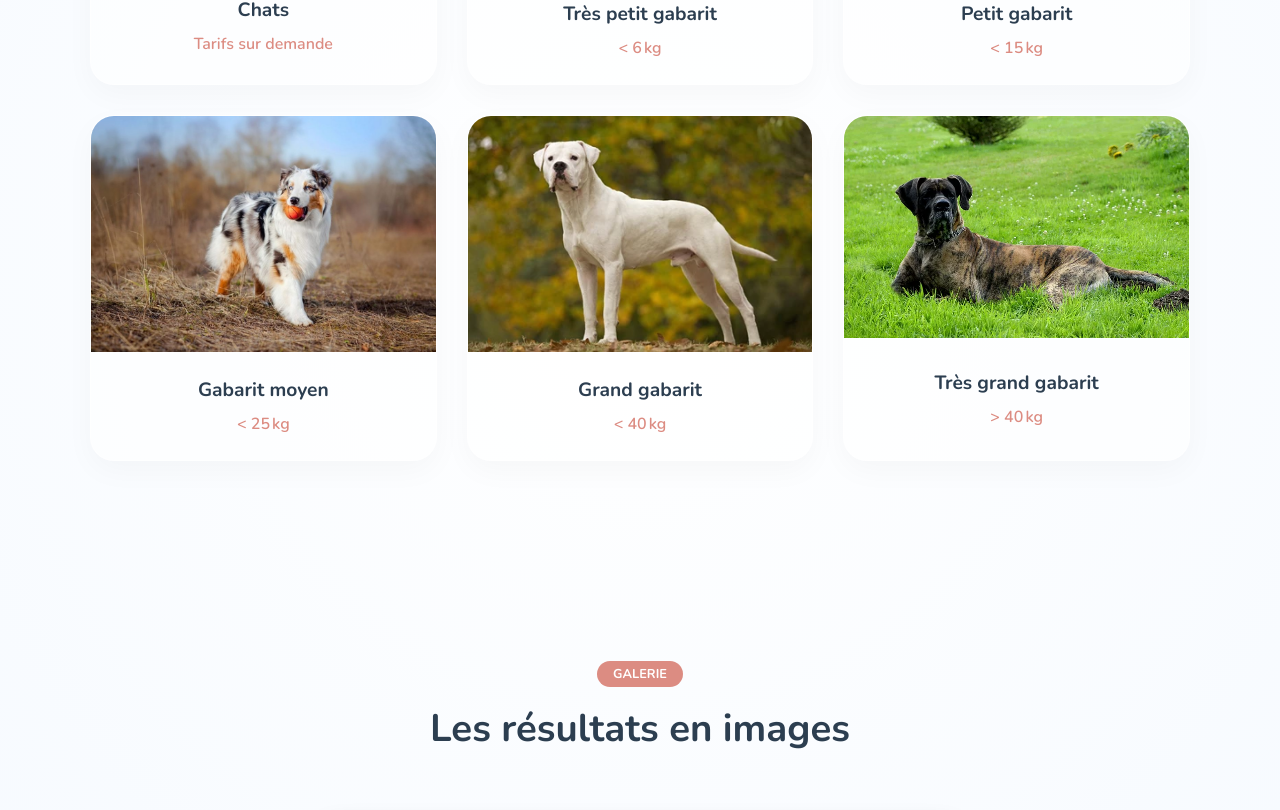
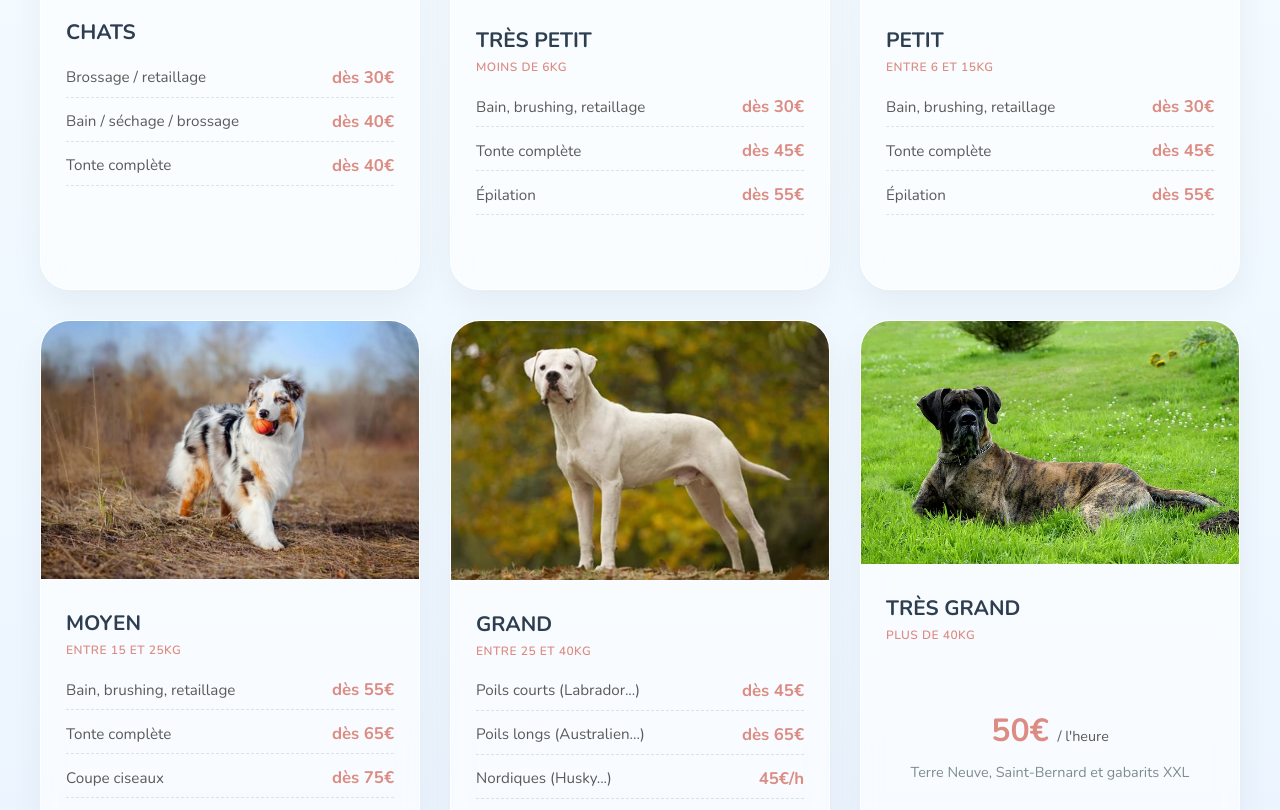
Before and after one commit to gamerXM67/Canin-os, a Vue app: page / in a window 1280 px wide. Shown: the part 2888-3698 px from the top of the page. Built offline with nearby package versions, Linux system fonts and the light colour scheme.

Commit message:
refonte prix tarifs

```diff
--- a/components/Tarifs.vue
+++ b/components/Tarifs.vue
@@ -11,60 +11,84 @@
                     <figure class="card-top">
                         <img src="../src/assets/dogeChat.webp" alt="Toilettage pour chats" />
                     </figure>
-                    <footer class="card-bottom">
+                    <div class="card-bottom">
                         <h2>Chats</h2>
-                        <p class="price-info">Tarifs sur demande</p>
-                    </footer>
+                        <ul class="price-list">
+                            <li><span>Brossage / retaillage</span> <span class="price">dès 30€</span></li>
+                            <li><span>Bain / séchage / brossage</span> <span class="price">dès 40€</span></li>
+                            <li><span>Tonte complète</span> <span class="price">dès 40€</span></li>
+                        </ul>
+                    </div>
                 </article>
 
                 <article class="card">
                     <figure class="card-top">
-                        <img src="../src/assets/dogeTresPetit.webp" alt="Chien de très petit gabarit" />
+                        <img src="../src/assets/dogeTresPetit.webp" alt="Chien très petit gabarit" />
                     </figure>
-                    <footer class="card-bottom">
-                        <h2>Très petit gabarit</h2>
-                        <p class="weight-info">&lt; 6 kg</p>
-                    </footer>
+                    <div class="card-bottom">
+                        <h2>Très petit <span class="weight-tag">moins de 6kg</span></h2>
+                        <ul class="price-list">
+                            <li><span>Bain, brushing, retaillage</span> <span class="price">dès 30€</span></li>
+                            <li><span>Tonte complète</span> <span class="price">dès 45€</span></li>
+                            <li><span>Épilation</span> <span class="price">dès 55€</span></li>
+                        </ul>
+                    </div>
                 </article>
 
                 <article class="card">
                     <figure class="card-top">
-                        <img src="../src/assets/dogePetit.webp" alt="Chien de petit gabarit" />
+                        <img src="../src/assets/dogePetit.webp" alt="Chien petit gabarit" />
                     </figure>
-                    <footer class="card-bottom">
-                        <h2>Petit gabarit</h2>
-                        <p class="weight-info">&lt; 15 kg</p>
-                    </footer>
+                    <div class="card-bottom">
+                        <h2>Petit <span class="weight-tag">entre 6 et 15kg</span></h2>
+                        <ul class="price-list">
+                            <li><span>Bain, brushing, retaillage</span> <span class="price">dès 30€</span></li>
+                            <li><span>Tonte complète</span> <span class="price">dès 45€</span></li>
+                            <li><span>Épilation</span> <span class="price">dès 55€</span></li>
+                        </ul>
+                    </div>
                 </article>
 
                 <article class="card">
                     <figure class="card-top">
-                        <img src="../src/assets/dogeMoyen.webp" alt="Chien de gabarit moyen" />
+                        <img src="../src/assets/dogeMoyen.webp" alt="Chien gabarit moyen" />
                     </figure>
-                    <footer class="card-bottom">
-                        <h2>Gabarit moyen</h2>
-                        <p class="weight-info">&lt; 25 kg</p>
-                    </footer>
+                    <div class="card-bottom">
+                        <h2>Moyen <span class="weight-tag">entre 15 et 25kg</span></h2>
+                        <ul class="price-list">
+                            <li><span>Bain, brushing, retaillage</span> <span class="price">dès 55€</span></li>
+                            <li><span>Tonte complète</span> <span class="price">dès 65€</span></li>
+                            <li><span>Coupe ciseaux</span> <span class="price">dès 75€</span></li>
+                            <li><span>Épilation</span> <span class="price">dès 85€</span></li>
+                        </ul>
+                    </div>
                 </article>
 
                 <article class="card">
                     <figure class="card-top">
-                        <img src="../src/assets/dogeGrand.webp" alt="Chien de grand gabarit" />
+                        <img src="../src/assets/dogeGrand.webp" alt="Chien grand gabarit" />
                     </figure>
-                    <footer class="card-bottom">
-                        <h2>Grand gabarit</h2>
-                        <p class="weight-info">&lt; 40 kg</p>
-                    </footer>
+                    <div class="card-bottom">
+                        <h2>Grand <span class="weight-tag">entre 25 et 40kg</span></h2>
+                        <ul class="price-list">
+                            <li><span>Poils courts (Labrador...)</span> <span class="price">dès 45€</span></li>
+                            <li><span>Poils longs (Australien...)</span> <span class="price">dès 65€</span></li>
+                            <li><span>Nordiques (Husky...)</span> <span class="price">45€/h</span></li>
+                        </ul>
+                    </div>
                 </article>
 
                 <article class="card">
                     <figure class="card-top">
-                        <img src="../src/assets/dogeTresGrand.webp" alt="Chien de très grand gabarit" />
+                        <img src="../src/assets/dogeTresGrand.webp" alt="Chien très grand gabarit" />
                     </figure>
-                    <footer class="card-bottom">
-                        <h2>Très grand gabarit</h2>
-                        <p class="weight-info">&gt; 40 kg</p>
-                    </footer>
+                    <div class="card-bottom">
+                        <h2>Très grand <span class="weight-tag">plus de 40kg</span></h2>
+                        <div class="special-price">
+                            <span class="main-price">50€ <small>/ l'heure</small></span>
+                            <p class="description">Terre Neuve, Saint-Bernard et gabarits XXL</p>
+                        </div>
+                    </div>
                 </article>
             </div>
         </div>
@@ -74,10 +98,11 @@
 <style scoped>
 #Tarifs {
     padding: 100px 20px;
+    background: linear-gradient(180deg, #f6feff 0%, #ebf4ff 100%);
 }
 
 .container {
-    max-width: 1100px;
+    max-width: 1200px;
     margin: 0 auto;
 }
 
@@ -90,47 +115,50 @@
     display: inline-block;
     background-color: #dc8c82;
     color: white;
-    padding: 4px 16px;
-    border-radius: 20px;
+    padding: 6px 18px;
+    border-radius: 50px;
     font-size: 0.8rem;
     font-weight: 700;
     text-transform: uppercase;
+    letter-spacing: 1px;
     margin-bottom: 15px;
 }
 
 .header h1 {
-    font-size: 2.4rem;
+    font-size: 2.6rem;
     color: #2c3e50;
-    margin-top: 10px;
+    margin: 0;
+    font-weight: 800;
 }
 
 .tableau {
     display: grid;
     grid-template-columns: repeat(3, 1fr);
+    grid-auto-rows: 1fr;
     gap: 30px;
 }
 
 .card {
-    background: rgba(255, 255, 255, 0.5);
-    border-radius: 24px;
-    box-shadow: 0 10px 30px rgba(0, 0, 0, 0.03);
-    border: 1px solid rgba(255, 255, 255, 0.6);
+    background: rgba(255, 255, 255, 0.6);
+    backdrop-filter: blur(10px);
+    border-radius: 30px;
+    border: 1px solid rgba(255, 255, 255, 0.8);
+    box-shadow: 0 15px 35px rgba(0, 0, 0, 0.05);
     overflow: hidden;
-    transition: all 0.3s ease;
+    transition: all 0.4s cubic-bezier(0.175, 0.885, 0.32, 1.275);
     display: flex;
     flex-direction: column;
 }
 
 .card:hover {
-    /* Effet d'élévation au survol */
     transform: translateY(-10px);
-    box-shadow: 0 20px 40px rgba(0, 0, 0, 0.08);
-    background: rgba(255, 255, 255, 0.8);
+    box-shadow: 0 25px 50px rgba(0, 0, 0, 0.1);
+    background: rgba(255, 255, 255, 0.95);
 }
 
 .card-top {
     width: 100%;
-    aspect-ratio: 16 / 9;
+    aspect-ratio: 16 / 10;
     margin: 0;
 }
 
@@ -141,42 +169,100 @@
 }
 
 .card-bottom {
-    padding: 25px 20px;
-    text-align: center;
+    padding: 30px 25px;
     flex-grow: 1;
     display: flex;
     flex-direction: column;
-    justify-content: center;
 }
 
 .card h2 {
-    margin: 0 0 10px;
-    font-size: 1.2rem;
+    margin: 0 0 20px;
+    font-size: 1.3rem;
     color: #2c3e50;
-    font-weight: 700;
+    font-weight: 800;
+    text-transform: uppercase;
+    display: flex;
+    flex-direction: column;
+    gap: 5px;
 }
 
-.price-info,
-.weight-info {
-    margin: 0;
-    font-size: 1rem;
+.weight-tag {
+    font-size: 0.75rem;
     color: #dc8c82;
     font-weight: 600;
+    letter-spacing: 0.5px;
 }
 
-@media (max-width: 900px) {
+.price-list {
+    list-style: none;
+    padding: 0;
+    margin: 0;
+    display: flex;
+    flex-direction: column;
+    gap: 12px;
+}
+
+.price-list li {
+    display: flex;
+    justify-content: space-between;
+    align-items: center;
+    font-size: 0.95rem;
+    color: #5a5a5a;
+    border-bottom: 1px dashed rgba(0, 0, 0, 0.1);
+    padding-bottom: 8px;
+}
+
+.price {
+    color: #dc8c82;
+    font-weight: 800;
+    white-space: nowrap;
+    font-size: 1.05rem;
+    padding-left: 10px;
+}
+
+/* Style spécifique pour la dernière carte */
+.special-price {
+    margin: auto 0;
+    text-align: center;
+}
+
+.main-price {
+    font-size: 2rem;
+    color: #dc8c82;
+    font-weight: 900;
+    display: block;
+}
+
+.main-price small {
+    font-size: 0.9rem;
+    color: #5a5a5a;
+    font-weight: 500;
+}
+
+.description {
+    font-size: 0.9rem;
+    color: #7f8c8d;
+    margin-top: 10px;
+    line-height: 1.4;
+}
+
+@media (max-width: 1024px) {
     .tableau {
         grid-template-columns: repeat(2, 1fr);
     }
 }
 
-@media (max-width: 600px) {
+@media (max-width: 650px) {
     .tableau {
         grid-template-columns: 1fr;
     }
 
-    h1 {
-        font-size: 1.8rem;
+    .header h1 {
+        font-size: 2rem;
+    }
+
+    .card-bottom {
+        padding: 20px;
     }
 }
 </style>
```
